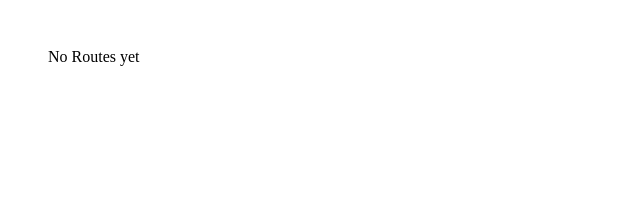
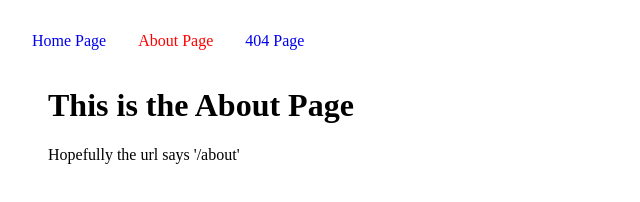
Before and after one commit to tstrat-fullstackacademy/router-demo, a React app: page /#/about in a window 1280 px wide. Shown: the top 202 px of the page, without its empty margins (0-640 px from the left). Built offline with nearby package versions, Linux system fonts and the light colour scheme.

Commit message:
End of 2009 demo code

```diff
--- a/public/style.css
+++ b/public/style.css
@@ -20,3 +20,11 @@ nav > * {
 main {
   margin: 1em;
 }
+
+a {
+  text-decoration: none;
+}
+
+.selected {
+  color: red;
+}
--- a/src/components/About.js
+++ b/src/components/About.js
@@ -1,6 +1,7 @@
 import React from 'react'
 
 function About(props) {
+  console.log('About Props > ', props)
   return (
     <div>
       <h1>This is the About Page</h1>
--- a/src/components/Home.js
+++ b/src/components/Home.js
@@ -1,10 +1,12 @@
 import React from 'react'
 
 function Home(props) {
+  console.log('Home Props > ', props)
   return (
     <div>
       <h1>This is the Home Page</h1>
       <p>Hopefully the url says '/home'</p>
+      <button onClick={() => props.history.push('/about')}>About</button>
     </div>
   )
 }
--- a/src/components/Main.js
+++ b/src/components/Main.js
@@ -1,16 +1,53 @@
 import React from 'react'
+import { Route, Switch, NavLink } from 'react-router-dom'
+import Home from './Home'
+import About from './About'
+import NotFound from './NotFound'
 
 class Main extends React.Component {
   constructor() {
     super()
 
-    this.state = {}
+    this.state = {
+      myVar: 'Travis',
+    }
   }
 
   render() {
+    console.log('Main props > ', this.props)
     return (
       <div id='app'>
-        <main>No Routes yet</main>
+        {/* Link and NavLink work the same way, NavLink just happens to also inclue the activeClassName Property thats useful for css */}
+        <nav>
+          <NavLink to='/' exact activeClassName='selected'>
+            Home Page
+          </NavLink>
+          <NavLink to='/about' exact activeClassName='selected'>
+            About Page
+          </NavLink>
+          <NavLink to='/dlsjafh' activeClassName='selected'>
+            404 Page
+          </NavLink>
+        </nav>
+        <main>
+          {/*
+                Switch will find the first route that matches and use that route
+                (does not allow multiple routes to match)
+
+                This could be useful or could be in the way of what your app wants to do.
+
+            */}
+          <Switch>
+            <Route
+              path='/about'
+              render={(routeProps) => (
+                <About myVar={this.state.myVar} {...routeProps} />
+              )}
+            />
+            <Route path='/:food' component={Home} />
+            <Route path='/' component={NotFound} />
+          </Switch>
+        </main>
       </div>
     )
   }
--- /dev/null
+++ b/src/components/NotFound.js
@@ -0,0 +1,12 @@
+import React from 'react'
+
+function NotFound(props) {
+  return (
+    <div>
+      <h1>This is the Not Found Page</h1>
+      <p>Hopefully the url has something that doesnt match</p>
+    </div>
+  )
+}
+
+export default NotFound
--- a/src/index.js
+++ b/src/index.js
@@ -1,5 +1,11 @@
 import React from 'react'
 import ReactDOM from 'react-dom'
 import Main from './components/Main'
+import { HashRouter as Router } from 'react-router-dom'
 
-ReactDOM.render(<Main />, document.getElementById('root'))
+ReactDOM.render(
+  <Router>
+    <Main />
+  </Router>,
+  document.getElementById('root')
+)
```
